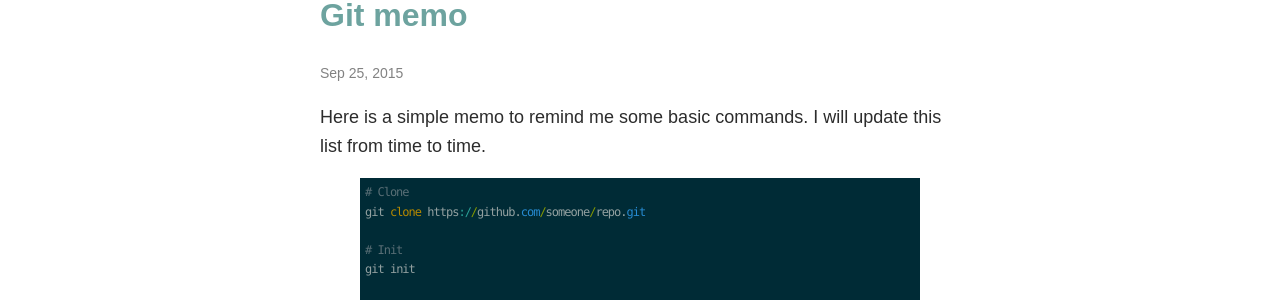
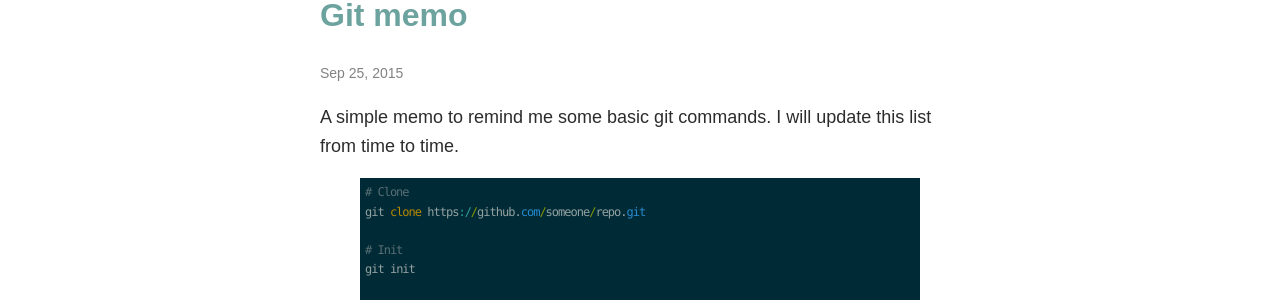
Before and after one commit to florianmainguy/florianmainguy.github.io, a Jekyll site: the page built from _posts/2015-09-25-git-memo.markdown, in a window 1280 px wide. Shown: the part 381-681 px from the top of the page. Built offline with Jekyll 4.4.1, drawn with Linux system fonts in a browser that asks for light colours.

Commit message:
New post - git memo

```diff
--- a/_posts/2015-09-25-git-memo.markdown
+++ b/_posts/2015-09-25-git-memo.markdown
@@ -4,7 +4,7 @@ title:  "Git memo"
 date:   2015-09-25 20:30:00
 categories: jekyll update
 ---
-Here is a simple memo to remind me some basic commands. I will update this list from time to time.
+A simple memo to remind me some basic git commands. I will update this list from time to time.
 
 {% highlight ruby %}
 # Clone
```
